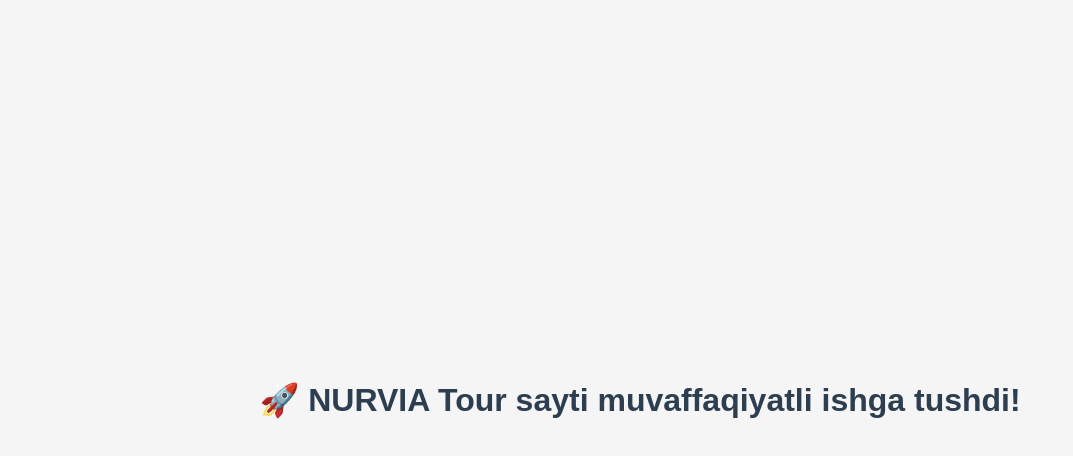
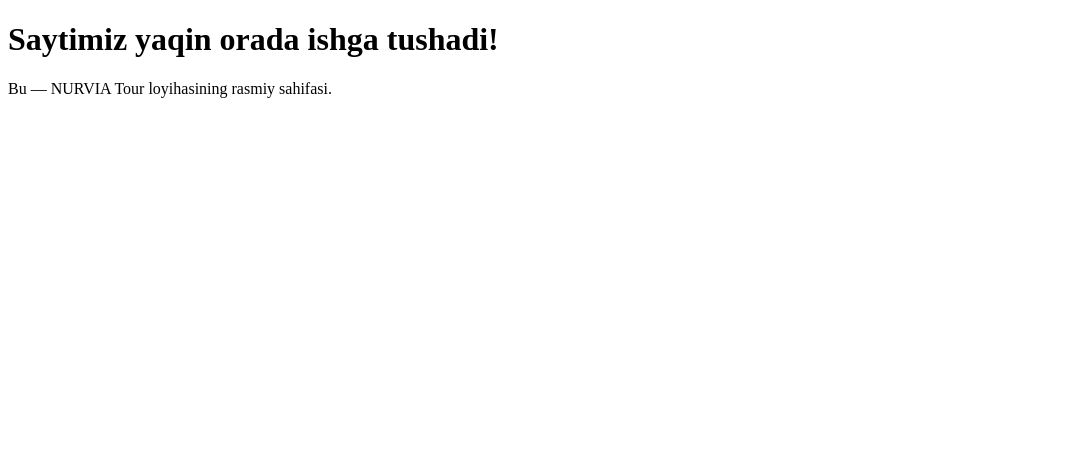
Before and after one commit to nurvia-tour/nurvia-tour-site, a plain HTML site: page index.html in a window 1280 px wide. Shown: the whole page, without its empty margins (0-1073 px from the left). Drawn offline with Linux system fonts and the light colour scheme.

Commit message:
Add index.html

```diff
--- a/index.html
+++ b/index.html
@@ -4,22 +4,9 @@
   <meta charset="UTF-8">
   <meta name="viewport" content="width=device-width, initial-scale=1.0">
   <title>NURVIA Tour</title>
-  <style>
-    body {
-      font-family: sans-serif;
-      display: flex;
-      justify-content: center;
-      align-items: center;
-      height: 100vh;
-      margin: 0;
-      background: #f5f5f5;
-    }
-    h1 {
-      color: #2c3e50;
-    }
-  </style>
 </head>
 <body>
-  <h1>🚀 NURVIA Tour sayti muvaffaqiyatli ishga tushdi!</h1>
+  <h1>Saytimiz yaqin orada ishga tushadi!</h1>
+  <p>Bu — NURVIA Tour loyihasining rasmiy sahifasi.</p>
 </body>
 </html>
```
